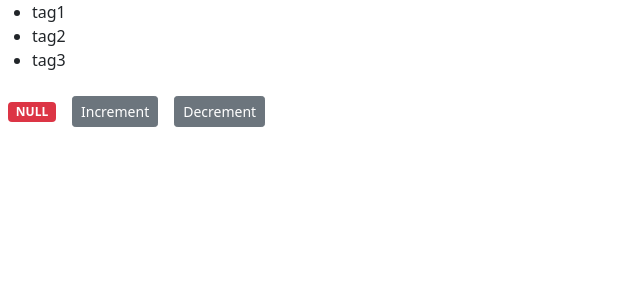
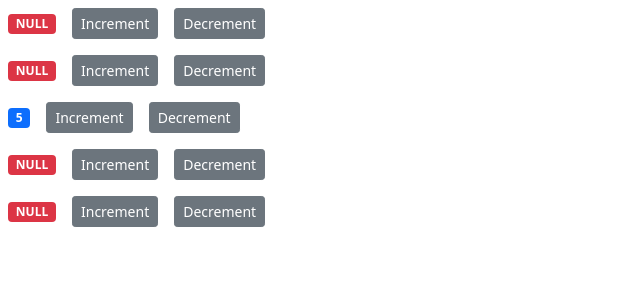
Before and after one commit to Yupiter78/react-counter, a React (Create React App) app: page / in a window 1280 px wide. Shown: the top 300 px of the page, without its empty margins (0-640 px from the left). Built offline with nearby package versions, Linux system fonts and the light colour scheme.

Commit message:
feat: add counters

```diff
--- a/src/components/counter.jsx
+++ b/src/components/counter.jsx
@@ -1,30 +1,32 @@
 import React, { useState } from "react";
 
-const Counter = () => {
-    const [count, setCount] = useState(0);
-    const tags = ["tag1", "tag2", "tag3"];
+const Counter = ({ value: valueCount }) => {
+    console.log({ valueCount });
+    const [value, setValue] = useState(valueCount);
+    // const tags = ["tag1", "tag2", "tag3"];
     // const [imgUrl, setImgUrl] = useState("https://picsum.photos/200");
-    const fortCount = () => {
-        return count === 0 ? "NULL" : count;
+    const fortValue = () => {
+        return value === 0 ? "NULL" : value;
     };
 
     const getBadgeClasses = () => {
         let classes = "badge m-2 bg-";
-        classes += count === 0 ? "danger" : "primary";
+        classes += value === 0 ? "danger" : "primary";
         return classes;
     };
 
     const handleIncrement = (productId) => {
         console.log(productId);
-        setCount(count + 1);
+        setValue(value + 1);
     };
     const handleDecrement = ({ id }) => {
         console.log(id);
-        if (count > 0) setCount(count - 1);
+        if (value > 0) setValue(value - 1);
     };
     return (
-        <>
-            {tags.length === 0 ? (
+        <div>
+            {/* {{
+                tags.length === 0 ? (
                     <h2>Список пуст</h2>
                 ) : (
                     <ul>
@@ -32,9 +34,9 @@ const Counter = () => {
                             return <li key={tag}>{tag}</li>;
                         })}
                     </ul>
-            )}
-
-            <span className={getBadgeClasses()}>{fortCount()}</span>
+                )
+            }}*/}
+            <span className={getBadgeClasses()}>{fortValue()}</span>
             <button
                 className="btn btn-secondary btn-sm m-2"
                 onClick={() => {
@@ -51,7 +53,7 @@ const Counter = () => {
             >
                 Decrement
             </button>
-        </>
+        </div>
     );
 };
 
--- /dev/null
+++ b/src/components/counters.jsx
@@ -0,0 +1,21 @@
+import React, { useState } from "react";
+import Counter from "./counter";
+
+const Counters = () => {
+    const [counters, setCounters] = useState([
+        { value: 0, id: 1 },
+        { value: 0, id: 2 },
+        { value: 5, id: 3 },
+        { value: 0, id: 4 },
+        { value: 0, id: 5 }
+    ]);
+    return (
+        <div>
+            {counters.map((counter) => (
+                <Counter key={counter.id} value={counter.value} />
+            ))}
+        </div>
+    );
+};
+
+export default Counters;
--- a/src/index.js
+++ b/src/index.js
@@ -4,11 +4,11 @@ import "./index.css";
 import App from "./App";
 import reportWebVitals from "./reportWebVitals";
 import "bootstrap/dist/css/bootstrap.css";
-import Counter from "./components/counter";
+import Counters from "./components/counters";
 
 ReactDOM.render(
     <React.StrictMode>
-        <Counter />
+        <Counters />
     </React.StrictMode>,
     document.getElementById("root")
 );
```
Lines whose indentation alone changed are shown as unchanged.
